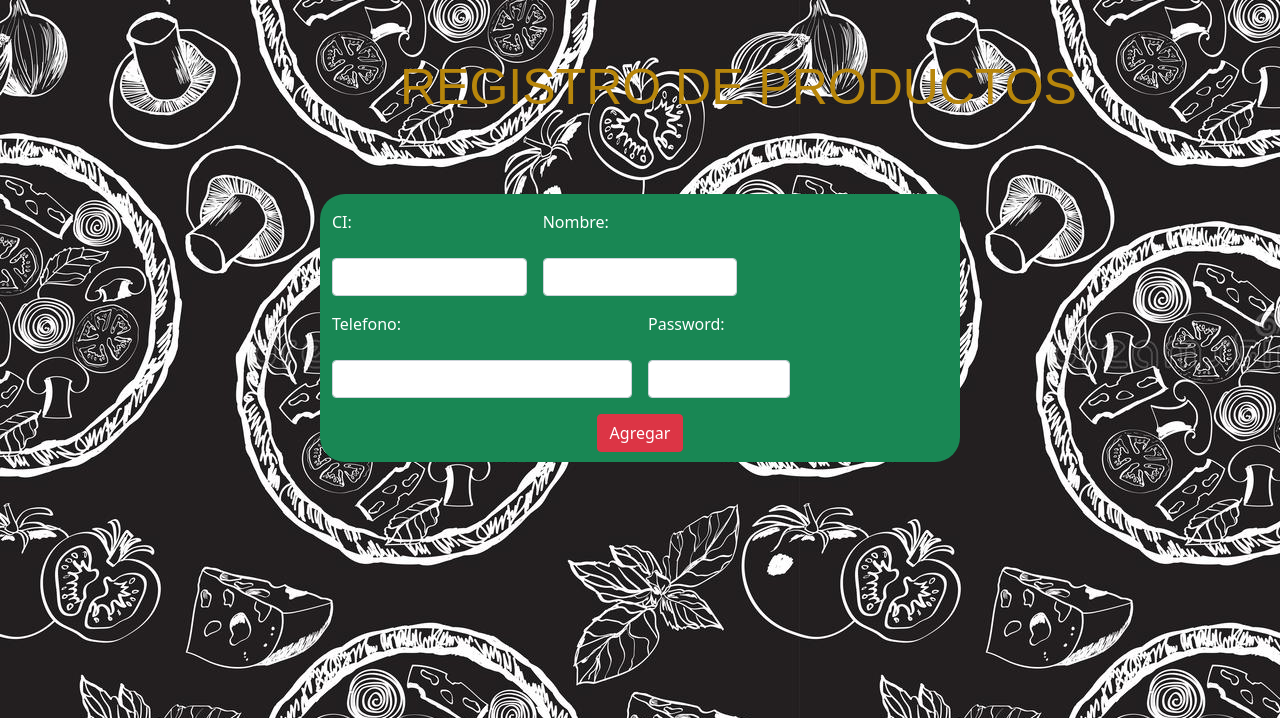
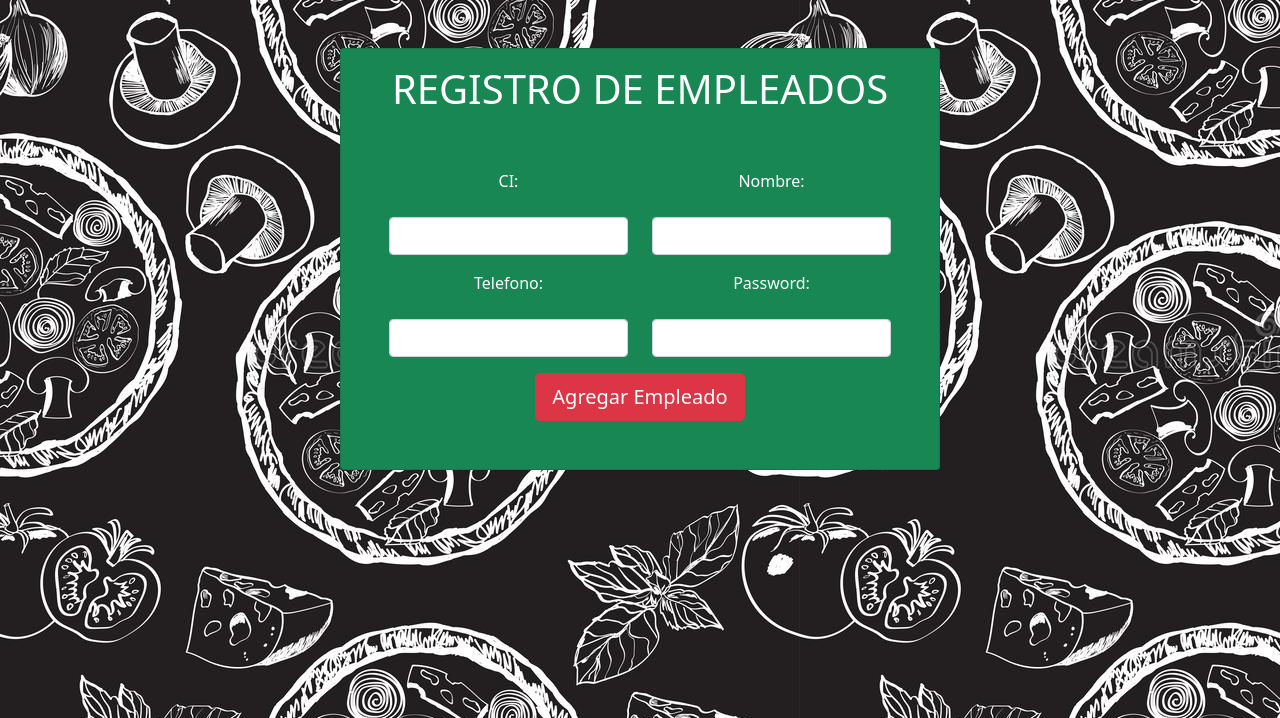
Before and after one commit to MRK2705/ProyectoSisInfo1, a Flask app: page /to_add_emp in a window 1280 px wide. Shown: the part 56-774 px from the top of the page. Run offline with Flask 2, Linux system fonts and the light colour scheme; some libraries are stand-ins or nearby versions.

Commit message:
arreglo de ui

```diff
--- a/controller/app.py
+++ b/controller/app.py
@@ -1,5 +1,6 @@
 import sys
 sys.path.append(".")
+import uuid
 from flask_mysqldb import MySQL
 from flask.wrappers import Request
 from flask import Flask, render_template, request, redirect, url_for, flash
@@ -9,17 +10,12 @@ from model.proveedor import Proveedor
 from model.producto import Producto
 from model.empleado import Empleado
 
-# from tkinter import *
-# from tkinter import messagebox as MessageBox
-# Clases
-
-
 app = Flask(__name__, template_folder="../view/templates",
             static_folder="../view/static")
-app.config['MYSQL_HOST'] = 'localhost'
-app.config['MYSQL_USER'] = 'root'
-app.config['MYSQL_PASSWORD'] = ''
-app.config['MYSQL_DB'] = 'pizzeria'
+app.config['MYSQL_HOST'] = 'db-mfl-01.sparkedhost.us'
+app.config['MYSQL_USER'] = 'u38589_vTfsXi73V0'
+app.config['MYSQL_PASSWORD'] = 'NyZU=mArLC6uc0na3L5!!qJ1'
+app.config['MYSQL_DB'] = 's38589_ProyectoSis'
 mysql = MySQL(app)
 
 
@@ -43,7 +39,7 @@ def add_emp():
                     (empleado.c, empleado.n, empleado.f, empleado.p))
         mysql.connection.commit()
 
-        return 'recibido'
+        return redirect(url_for("Index"))
 
 
 @app.route('/')
@@ -56,8 +52,6 @@ def login_user():
     if request.method == 'POST':
         recepcionista = Recepcionista(
             request.form['ci'], request.form['password'])
-       # ci = request.form['ci']
-       # password = request.form['password']
         cur = mysql.connection.cursor()
         cur.execute(
             "select * from empleado where ci=%s and password=%s", (recepcionista.ci, recepcionista.ps))
@@ -91,12 +85,13 @@ def to_add_prod():
 @app.route('/add_prod', methods=['POST'])
 def add_prod():
     if request.method == 'POST':
+
         producto = Producto(0, request.form['nombre'], request.form['cantidad'],
                             request.form['precio_u'], request.form['tipo'], request.form["idproveedor"])
 
         cur = mysql.connection.cursor()
         cur.execute("insert into producto (nombre,cantidad,precio_u,tipo,proveedor_idproveedor) values (%s, %s, %s,%s,%s)",
-                    (producto.n, producto.c, producto.pu, producto.t, producto.idproveedor))
+                    ( producto.n, producto.c, producto.pu, producto.t, producto.idproveedor))
         mysql.connection.commit()
 
         return render_template("index.html")
@@ -116,11 +111,6 @@ def update():
     if(request.method == 'POST'):
         producto = Producto(request.form['idProducto'], request.form['nombre'],
                             request.form['cantidad'], request.form['precio_u'], request.form['tipo'], 0)
-        #idProducto = request.form['idProducto']
-        #nombre = request.form['nombre']
-        #cantidad = request.form['cantidad']
-        #precio_u = request.form['precio_u']
-        #tipo = request.form['tipo']
         cur = mysql.connection.cursor()
         sq = "UPDATE producto SET nombre=%s,cantidad=%s,precio_u=%s,tipo=%s"
         sq = sq+"WHERE idProducto=%s"
@@ -206,17 +196,15 @@ def to_add_prove():
 @app.route('/add_prove', methods=['POST'])
 def add_prove():
     if request.method == 'POST':
-        proveedor = Proveedor(0, request.form['nombre'], request.form['fono'])
-        # idProducto = request.form['idProducto']
-        #nombre = request.form['nombre']
-        #fono = request.form['fono']
+        id = int(uuid.uuid4().hex[:8], base=16)
+        proveedor = Proveedor(id, request.form['nombre'], request.form['fono'])
         cur = mysql.connection.cursor()
-        cur.execute("insert into proveedor (nombre,fono) values (%s, %s)",
-                    (proveedor.nombre, proveedor.fono))
+        cur.execute("insert into proveedor (idproveedor,nombre,fono) values (%s, %s, %s)",
+                    (proveedor.idproveedor,proveedor.nombre, proveedor.fono))
         mysql.connection.commit()
 
         return render_template("index.html")
 
 
 if __name__ == '__main__':
-    app.run(port=3000, debug=True)
+    app.run(debug=True)
--- a/model/proveedor.py
+++ b/model/proveedor.py
@@ -4,4 +4,6 @@ class Proveedor:
        self.nombre = n
        self.fono = f
     def getResumen(self):
-        return f"{self.idproveedor} - {self.nombre} - {self.fono} "
+        return f"Id: {self.idproveedor} - {self.nombre} - Telefono: {self.fono} "
+    def getId(self):
+        return self.idproveedor
--- a/view/templates/añadirempleado.html
+++ b/view/templates/añadirempleado.html
@@ -32,51 +32,48 @@ integrity="sha384-+0n0xVW2eSR5OomGNYDnhzAbDsOXxcvSN1TPprVMTNDbiYZCxYbOOl7+AMvyTG
 
 
 <body style="background-image: url('/static/pizza1.jpg');">
-<p style="margin-top: 50px; margin-left: 400px; font-size: 50px; font-family: sans-serif; color: darkgoldenrod;">REGISTRO DE PRODUCTOS</p>
 
-<div class="position-absolute top-50 start-50 translate-middle" >
+  <center class="mt-5" >
 
-    <div class="container-xxl bg-success"style="border-radius: 25px;">
-     <form class="row g-3 needs-validation" action="{{url_for('add_emp')}}" method='POST' novalidate>
-        <div class="col-md-4 position-relative">
+    <div class="card bg-success"style="width: 600px">
+      <p class="h1 mt-3 text-white">REGISTRO DE EMPLEADOS</p>
+     <form class="m-5" action="{{url_for('add_emp')}}" method='POST' novalidate>
+       <div class="row ">
+
+         <div class="col ">
            <label for="validationServer01" class="form-label"><p class="text-white bg-success">CI:</p></label>
            <input type="text" name="ci" class="form-control " id="validationServer01"  required>
-          <div class="valid-feedback">
-            Looks good!
           </div>
-        </div>
-        <div class="col-md-4 position-relative">
+
+          <div class="col ">
             <label for="validationServer02" class="form-label"><p class="text-white bg-success">Nombre:</p></label>
             <input type="text" name="nombre" class="form-control " id="validationServer02"  required>
-          <div class="valid-feedback">
-            Looks good!
           </div>
+
         </div>
-        <div class="col-md-6 position-relative" >
+        <div class="row mt-3">
+
+          <div class="col" >
             <label for="validationServer03" class="form-label"><p class="text-white bg-success">Telefono:</p></label>
             <input type="number" name="fono" class="form-control " id="validationServer03"   required>
-          <div class="valid-feedback">
-            Looks good!
           </div>
-        </div>
-        <div class="col-md-3 position-relative">
+
+          <div class="col">
             <label for="validationServer04" class="form-label"><p class="text-white bg-success">Password:</p></label>
             <input type="password" name="password" class="form-control " id="validationServer04"  required>
-          <div class="valid-feedback">
-            Looks good!
-          </div>
           </div>
 
-        <div class="col-12">
-          <center>
-            <button type="submit" class="btn btn-danger" style="margin-bottom: 10px;">Agregar</button>
+        </div>
+        <div class="col">
+          <center class="mt-3">
+            <button type="submit" class="btn btn-danger btn-lg">Agregar Empleado</button>
 
           </center>
         </div>
       </form>
     </div>
 
-  </div>
+  </center>
 
 
 
--- a/view/templates/añadirproducto.html
+++ b/view/templates/añadirproducto.html
@@ -46,7 +46,7 @@
             <label for="validationServer02" class="form-label text-white">
               Cantidad(Kg)
             </label>
-            <input type="number" name="cantidad" class="form-control " id="validationServer02" min=0.5 required>
+            <input type="number" name="cantidad" class="form-control " id="validationServer02" min=1 required>
 
           </div>
         </div>
@@ -76,7 +76,7 @@
             </label>
             <select name="idproveedor" class="selectpicker form-control ">
               {% for o in data %}
-              <option value="{{ o.id }}">{{o.getResumen()}}</option>
+              <option value="{{ o.getId() }}">{{ o.getResumen()}}</option>
               {% endfor %}
             </select>
           </div>
--- a/view/templates/platillos.html
+++ b/view/templates/platillos.html
@@ -133,7 +133,7 @@
      -->
   <!-- <object data="{{ url_for('static', filename='pdf/menu.pdf')}}" type="application/pdf"
     style="min-height:100vh;width:100%"></object> -->
-  <center class="">
+  <center class="mt-5">
     <!-- <p style=" font-size: 50px; font-family: sans-serif; color: darkgoldenrod;">MENÚ
       DE PLATILLOS</p> -->
     <embed src="{{ url_for('static', filename='pdf/Menu_de_platillos.pdf')}}" type="application/pdf" width="60%" height="570 px" />
--- a/view/templates/ventas.html
+++ b/view/templates/ventas.html
@@ -44,7 +44,7 @@
 
         </div>
       </div>
-      <form action="{{url_for('add_platillo')}}" method='POST' novalidate>
+      <form  method='POST' novalidate>
         <div class="row ">
           <div class="col-8">
             <span class="input-group-addon text-white">
@@ -69,7 +69,7 @@
             <button class="btn btn-warning" type="submit">
               Añadir
             </button>
-          </div>--
+          </div>
 
         </div>
       </form>
```
Also changed, not shown: view/templates/añadirproveedor.html (+12 -15 lines). Lines whose indentation alone changed are shown as unchanged.
